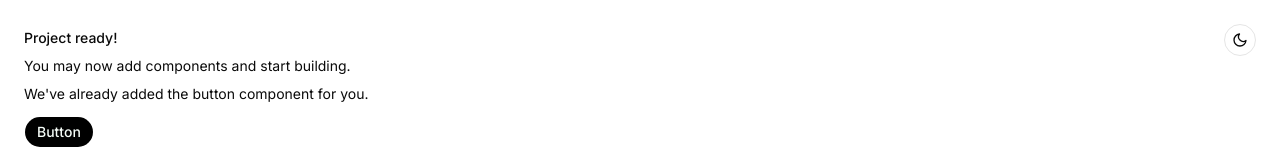
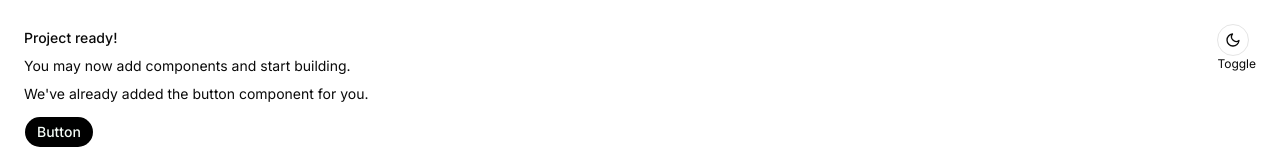
Before and after one commit to PaulGi48/shadcn-demo-auth, a Next.js app in the folder apps/web/: page / in a window 1280 px wide. Shown: the top 160 px of the page. Built offline with nearby package versions, Linux system fonts and the light colour scheme.

Commit message:
001-manual

```diff
--- a/apps/web/app/page.tsx
+++ b/apps/web/app/page.tsx
@@ -5,9 +5,10 @@ import { ThemeToggle } from "@/components/theme-toggle"
 export default function Page() {
   return (
     <div className="relative flex min-h-svh p-6">
-      <div className="absolute right-6 top-6">
-        <ThemeToggle />
-      </div>
+   <div className="absolute right-6 top-6 z-50">
+  <ThemeToggle />
+  <p className="text-xs">Toggle</p>
+</div>
 
       <div className="flex max-w-md min-w-0 flex-col gap-4 text-sm leading-loose">
         <div>
--- a/apps/web/components/theme-toggle.tsx
+++ b/apps/web/components/theme-toggle.tsx
@@ -29,7 +29,10 @@ export function ThemeToggle() {
       variant="outline"
       size="icon"
       aria-label={isDark ? "Switch to light mode" : "Switch to dark mode"}
-      onClick={() => setTheme(isDark ? "light" : "dark")}
+onClick={() => {
+  alert("Theme button clicked")
+  setTheme(isDark ? "light" : "dark")
+}}
     >
       {isDark ? <FiSun /> : <FiMoon />}
     </Button>
--- a/package.json
+++ b/package.json
@@ -28,6 +28,7 @@
   "dependencies": {
     "react-hook-form": "^7.90.0",
     "react-icon": "^1.0.0",
+    "react-icons": "^5.7.0",
     "recharts": "^3.10.1",
     "zod": "^4.6.7",
     "zustand": "^5.0.15"
```
Also changed, not shown: 1 other file (tests, documents, lock files or other folders).
